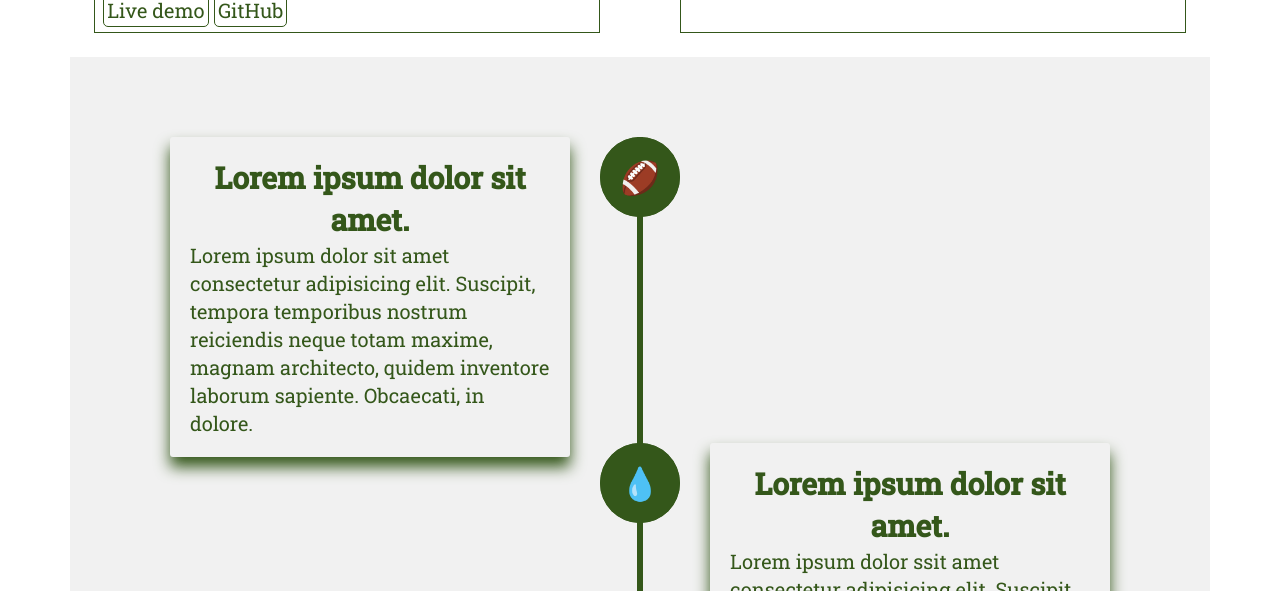
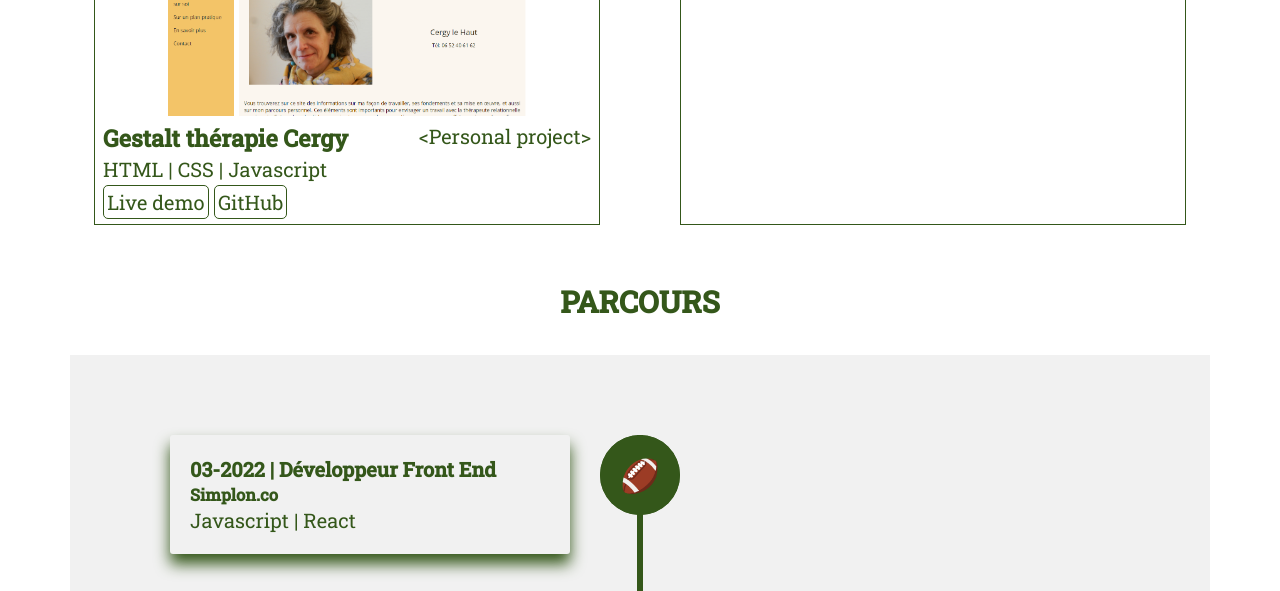
Before and after one commit to baotram1209/CV-frontend, a website built with Parcel: page index.html in a window 1280 px wide. Shown: the part 2209-2800 px from the top of the page. Built offline with nearby package versions, Linux system fonts and the light colour scheme; a script that the page names is missing.

Commit message:
timeline

```diff
--- a/index.html
+++ b/index.html
@@ -209,9 +209,10 @@
 
       </section>
     </section>
+    <section class="timeline-title"><h2 id="parcours">PARCOURS</h2></section>
     <section class="timeline sub-container">
-      <!-- <h2 id="parcours">PARCOURS</h2>
-      <h3>Experience</h3>
+
+      <!--<h3>Experience</h3>
       <h3>Education</h3> -->
       <!-- Vertical line  -->
 
@@ -229,24 +230,24 @@
       <div class="bead b4" data-anim="4">&#128293;</div>
 
       <div class="part p1" data-anim="1">
-        <h2>Lorem ipsum dolor sit amet.</h2>
-        <p>Lorem ipsum dolor sit amet consectetur adipisicing elit. Suscipit, tempora temporibus nostrum reiciendis
-          neque totam maxime, magnam architecto, quidem inventore laborum sapiente. Obcaecati, in dolore. </p>
+        <h4>03-2022 | Développeur Front End</h4>
+        <h5>Simplon.co</h5>
+        <p>Javascript | React </p>
       </div>
       <div class="part p2" data-anim="2">
-        <h2>Lorem ipsum dolor sit amet.</h2>
-        <p>Lorem ipsum dolor ssit amet consectetur adipisicing elit. Suscipit, tempora temporibus nostrum reiciendis
-          neque totam maxime, magnam architecto, quidem inventore laborum sapiente. Obcaecati, in dolore. </p>
+        <h4>12-2021 | Développeur intégrateur d'applications web</h4>
+        <h5>Simplon.co</h5>
+        <p>HTML | CSS | SASS | Git | Github </p>
       </div>
       <div class="part p3" data-anim="3">
-        <h2>Lorem ipsum dolor sit amet.</h2>
-        <p>Lorem ipsum dolor sit amet consectetur adipisicing elit. Suscipit, tempora temporibus nostrum reiciendis
-          neque totam maxime, magnam architecto, quidem inventore laborum sapiente. Obcaecati, in dolore. </p>
+        <h4>2019 | Diplôme d'université études élémentaire en langue et civilisation française</h4>
+        <h5>Université Paris Nanterre</h5>
+
       </div>
       <div class="part p4" data-anim="4">
-        <h2>Lorem ipsum dolor sit amet.</h2>
-        <p>Lorem ipsum dolor sit amet consectetur adipisicing elit. Suscipit, tempora temporibus nostrum reiciendis
-          neque totam maxime, magnam architecto, quidem inventore laborum sapiente. Obcaecati, in dolore. </p>
+        <h4>2017 | MBA in Fashion Business</h4>
+        <h5>International Fashion Academy | Paris</h5>
+
       </div>
 
       <!-- <article class="timeline-section">
--- a/stylesheets/base/_base.scss
+++ b/stylesheets/base/_base.scss
@@ -45,6 +45,10 @@ ul {
 h1, h2, h3 {
   text-align: center;
 }
+h2{
+  margin-top: 2rem;
+  margin-bottom: 2rem;
+}
 .sub-container, {
   padding: 0.5rem;
 }
--- a/stylesheets/layout/_header.scss
+++ b/stylesheets/layout/_header.scss
@@ -12,7 +12,7 @@
 }
 header {
     padding: 1rem;
-    margin-bottom: 3rem;;
+    margin-bottom: 6rem;;
 
 }
 // MOBILE BURGER
--- a/stylesheets/layout/_timeline.scss
+++ b/stylesheets/layout/_timeline.scss
@@ -1,7 +1,7 @@
 .timeline {
     width: 100%;
     width: 100%;
-    height: 1500px;
+    height: 1300px;
     background: #f1f1f1;
     position: relative;
     padding: 80px 0 250px 0;
@@ -36,7 +36,7 @@
 
 .part {
     width: 400px;
-    min-height: 200px;
+    min-height: 100px;
     padding: 20px;
     border-radius: 3px;
     box-shadow: 0 10px 15px $brand-color;
```
Also changed, not shown: stylesheets/main.css, 1 other file.
